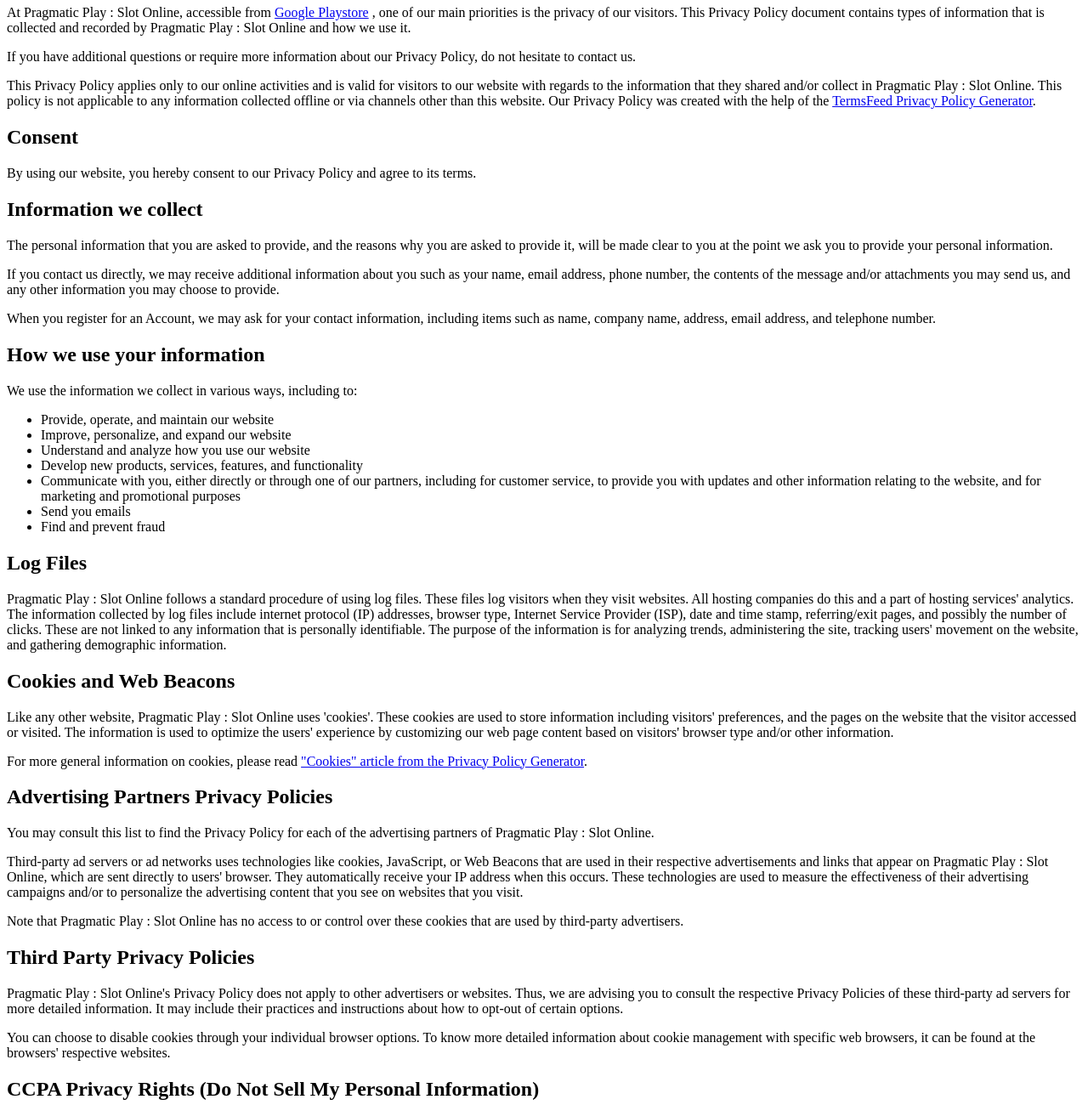
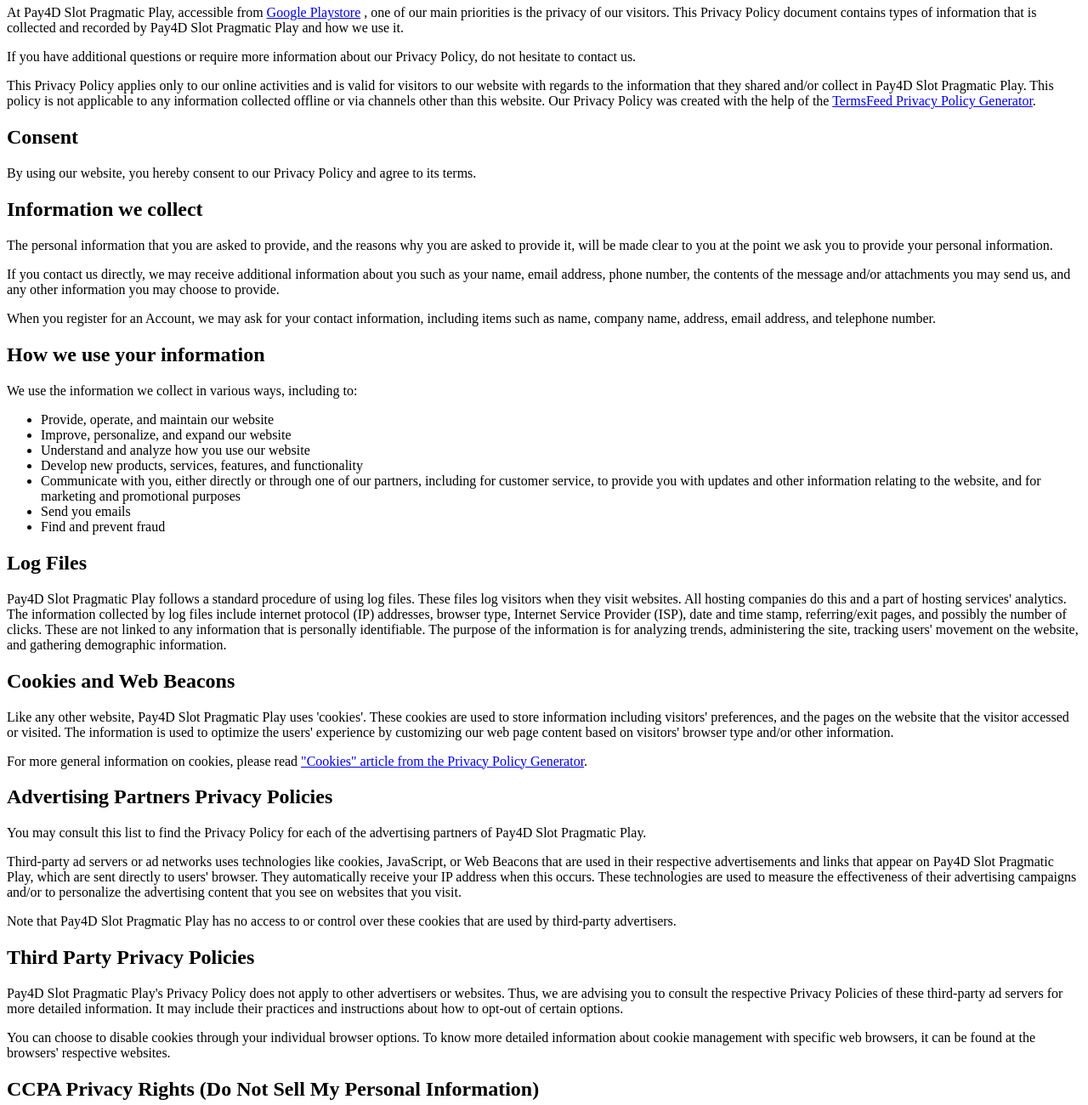
Before and after one commit to mgm-group/slot, a plain HTML site: page privacy.html in a window 1280 px wide. Shown: the part 60-1360 px from the top of the page at 85% size. Drawn offline with Linux system fonts and the light colour scheme.

Commit message:
Update privacy.html

```diff
--- a/privacy.html
+++ b/privacy.html
@@ -6,13 +6,13 @@
 <title>privacy policy</title>
 </head>
 
-<h1>Privacy Policy for Pragmatic Play : Slot Online</h1>
+<h1>Privacy Policy for Pay4D Slot Pragmatic Play</h1>
 
-<p>At Pragmatic Play : Slot Online, accessible from <a href="https://play.google.com/store/apps/details?id=pay4d.pragmatic.play" target="_blank">Google Playstore</a> , one of our main priorities is the privacy of our visitors. This Privacy Policy document contains types of information that is collected and recorded by Pragmatic Play : Slot Online and how we use it.</p>
+<p>At Pay4D Slot Pragmatic Play, accessible from <a href="https://play.google.com/store/apps/details?id=pay4d.pragmatic.play" target="_blank">Google Playstore</a> , one of our main priorities is the privacy of our visitors. This Privacy Policy document contains types of information that is collected and recorded by Pay4D Slot Pragmatic Play and how we use it.</p>
 
 <p>If you have additional questions or require more information about our Privacy Policy, do not hesitate to contact us.</p>
 
-<p>This Privacy Policy applies only to our online activities and is valid for visitors to our website with regards to the information that they shared and/or collect in Pragmatic Play : Slot Online. This policy is not applicable to any information collected offline or via channels other than this website. Our Privacy Policy was created with the help of the <a href="https://www.termsfeed.com/privacy-policy-generator/">TermsFeed Privacy Policy Generator</a>.</p>
+<p>This Privacy Policy applies only to our online activities and is valid for visitors to our website with regards to the information that they shared and/or collect in Pay4D Slot Pragmatic Play. This policy is not applicable to any information collected offline or via channels other than this website. Our Privacy Policy was created with the help of the <a href="https://www.termsfeed.com/privacy-policy-generator/">TermsFeed Privacy Policy Generator</a>.</p>
 
 <h2>Consent</h2>
 
@@ -40,11 +40,11 @@
 
 <h2>Log Files</h2>
 
-<p>Pragmatic Play : Slot Online follows a standard procedure of using log files. These files log visitors when they visit websites. All hosting companies do this and a part of hosting services' analytics. The information collected by log files include internet protocol (IP) addresses, browser type, Internet Service Provider (ISP), date and time stamp, referring/exit pages, and possibly the number of clicks. These are not linked to any information that is personally identifiable. The purpose of the information is for analyzing trends, administering the site, tracking users' movement on the website, and gathering demographic information.</p>
+<p>Pay4D Slot Pragmatic Play follows a standard procedure of using log files. These files log visitors when they visit websites. All hosting companies do this and a part of hosting services' analytics. The information collected by log files include internet protocol (IP) addresses, browser type, Internet Service Provider (ISP), date and time stamp, referring/exit pages, and possibly the number of clicks. These are not linked to any information that is personally identifiable. The purpose of the information is for analyzing trends, administering the site, tracking users' movement on the website, and gathering demographic information.</p>
 
 <h2>Cookies and Web Beacons</h2>
 
-<p>Like any other website, Pragmatic Play : Slot Online uses 'cookies'. These cookies are used to store information including visitors' preferences, and the pages on the website that the visitor accessed or visited. The information is used to optimize the users' experience by customizing our web page content based on visitors' browser type and/or other information.</p>
+<p>Like any other website, Pay4D Slot Pragmatic Play uses 'cookies'. These cookies are used to store information including visitors' preferences, and the pages on the website that the visitor accessed or visited. The information is used to optimize the users' experience by customizing our web page content based on visitors' browser type and/or other information.</p>
 
 <p>For more general information on cookies, please read <a href="https://www.generateprivacypolicy.com/#cookies">"Cookies" article from the Privacy Policy Generator</a>.</p>
 
@@ -52,15 +52,15 @@
 
 <h2>Advertising Partners Privacy Policies</h2>
 
-<P>You may consult this list to find the Privacy Policy for each of the advertising partners of Pragmatic Play : Slot Online.</p>
+<P>You may consult this list to find the Privacy Policy for each of the advertising partners of Pay4D Slot Pragmatic Play.</p>
 
-<p>Third-party ad servers or ad networks uses technologies like cookies, JavaScript, or Web Beacons that are used in their respective advertisements and links that appear on Pragmatic Play : Slot Online, which are sent directly to users' browser. They automatically receive your IP address when this occurs. These technologies are used to measure the effectiveness of their advertising campaigns and/or to personalize the advertising content that you see on websites that you visit.</p>
+<p>Third-party ad servers or ad networks uses technologies like cookies, JavaScript, or Web Beacons that are used in their respective advertisements and links that appear on Pay4D Slot Pragmatic Play, which are sent directly to users' browser. They automatically receive your IP address when this occurs. These technologies are used to measure the effectiveness of their advertising campaigns and/or to personalize the advertising content that you see on websites that you visit.</p>
 
-<p>Note that Pragmatic Play : Slot Online has no access to or control over these cookies that are used by third-party advertisers.</p>
+<p>Note that Pay4D Slot Pragmatic Play has no access to or control over these cookies that are used by third-party advertisers.</p>
 
 <h2>Third Party Privacy Policies</h2>
 
-<p>Pragmatic Play : Slot Online's Privacy Policy does not apply to other advertisers or websites. Thus, we are advising you to consult the respective Privacy Policies of these third-party ad servers for more detailed information. It may include their practices and instructions about how to opt-out of certain options. </p>
+<p>Pay4D Slot Pragmatic Play's Privacy Policy does not apply to other advertisers or websites. Thus, we are advising you to consult the respective Privacy Policies of these third-party ad servers for more detailed information. It may include their practices and instructions about how to opt-out of certain options. </p>
 
 <p>You can choose to disable cookies through your individual browser options. To know more detailed information about cookie management with specific web browsers, it can be found at the browsers' respective websites.</p>
 
@@ -87,4 +87,4 @@
 
 <p>Another part of our priority is adding protection for children while using the internet. We encourage parents and guardians to observe, participate in, and/or monitor and guide their online activity.</p>
 
-<p>Pragmatic Play : Slot Online does not knowingly collect any Personal Identifiable Information from children under the age of 13. If you think that your child provided this kind of information on our website, we strongly encourage you to contact us at <a href="mailto:anurpratekto@gmail.com">anurpratekto@gmail.com</a> immediately and we will do our best efforts to promptly remove such information from our records.</p>
+<p>Pay4D Slot Pragmatic Play does not knowingly collect any Personal Identifiable Information from children under the age of 13. If you think that your child provided this kind of information on our website, we strongly encourage you to contact us at <a href="mailto:anurpratekto@gmail.com">anurpratekto@gmail.com</a> immediately and we will do our best efforts to promptly remove such information from our records.</p>
```
